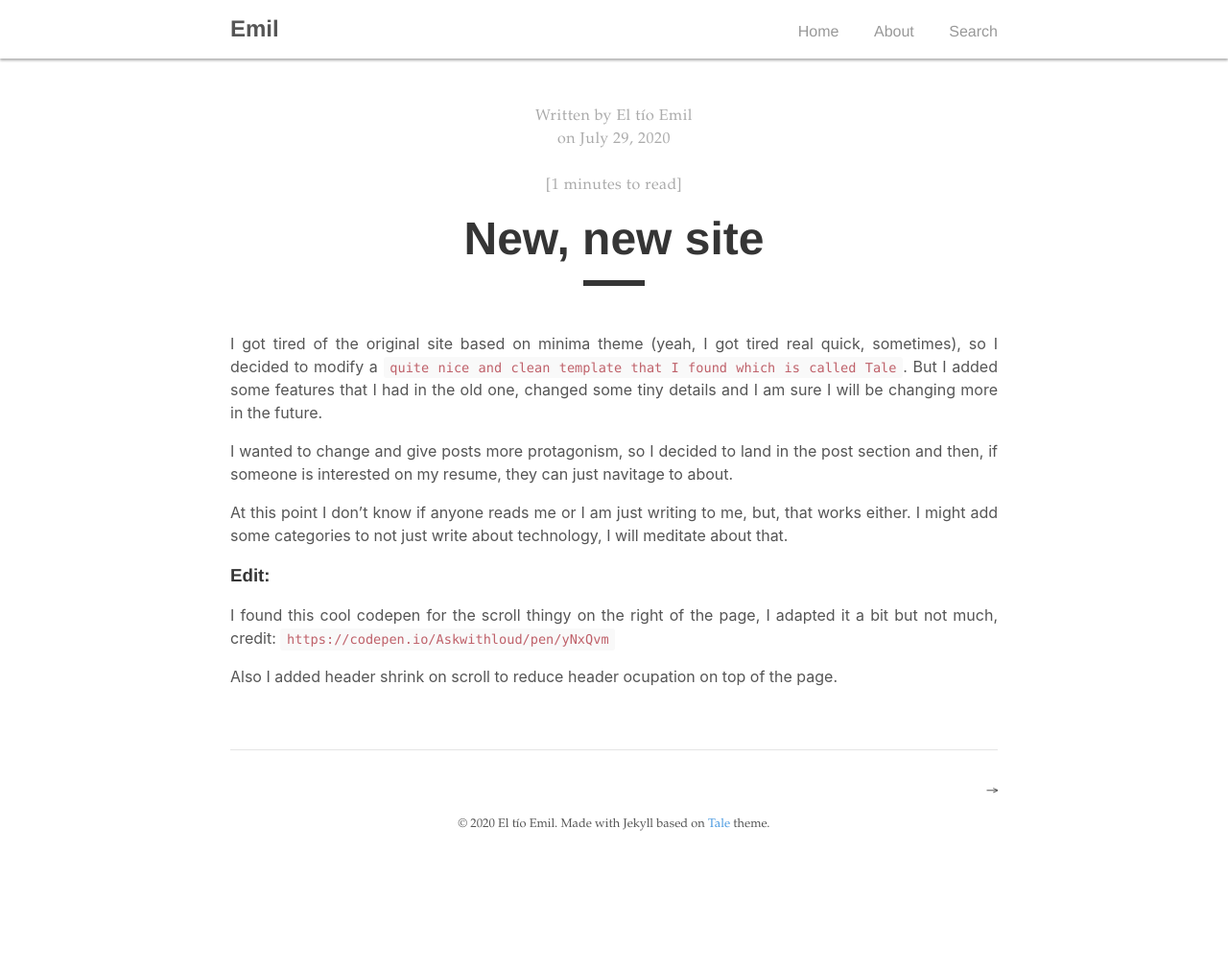
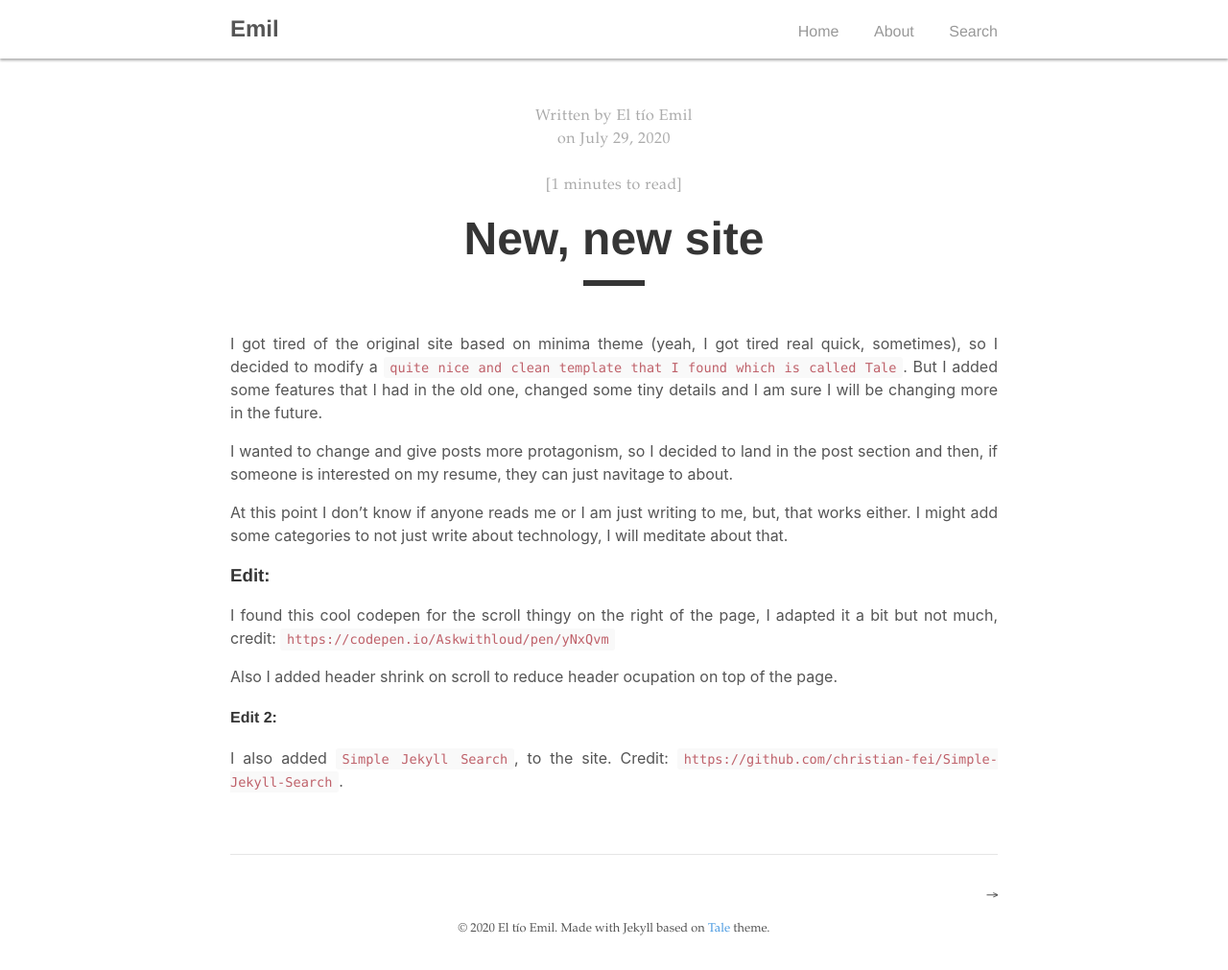
Before and after one commit to eltioemil/eltioemil.github.io, a Jekyll site: the page built from _posts/2020-07-29-new-new-site.md, in a window 1280 px wide. Shown: the whole page at 96% size. Built offline with Jekyll 4.4.1, drawn with Linux system fonts in a browser that asks for light colours; a script that is not in the unit is left out; before the commit the page ends 902 px from its top, so only the background shows below that.

Commit message:
Updated post

```diff
--- a/_posts/2020-07-29-new-new-site.md
+++ b/_posts/2020-07-29-new-new-site.md
@@ -17,3 +17,7 @@ At this point I don't know if anyone reads me or I am just writing to me, but, t
 I found this cool codepen for the scroll thingy on the right of the page, I adapted it a bit but not much, credit: [`https://codepen.io/Askwithloud/pen/yNxQvm`](https://codepen.io/Askwithloud/pen/yNxQvm){:target="_blank"}
 
 Also I added header shrink on scroll to reduce header ocupation on top of the page.
+
+#### Edit 2:
+
+I also added `Simple Jekyll Search`, to the site. Credit: [`https://github.com/christian-fei/Simple-Jekyll-Search`](https://github.com/christian-fei/Simple-Jekyll-Search){:target="_blank"}.
```
